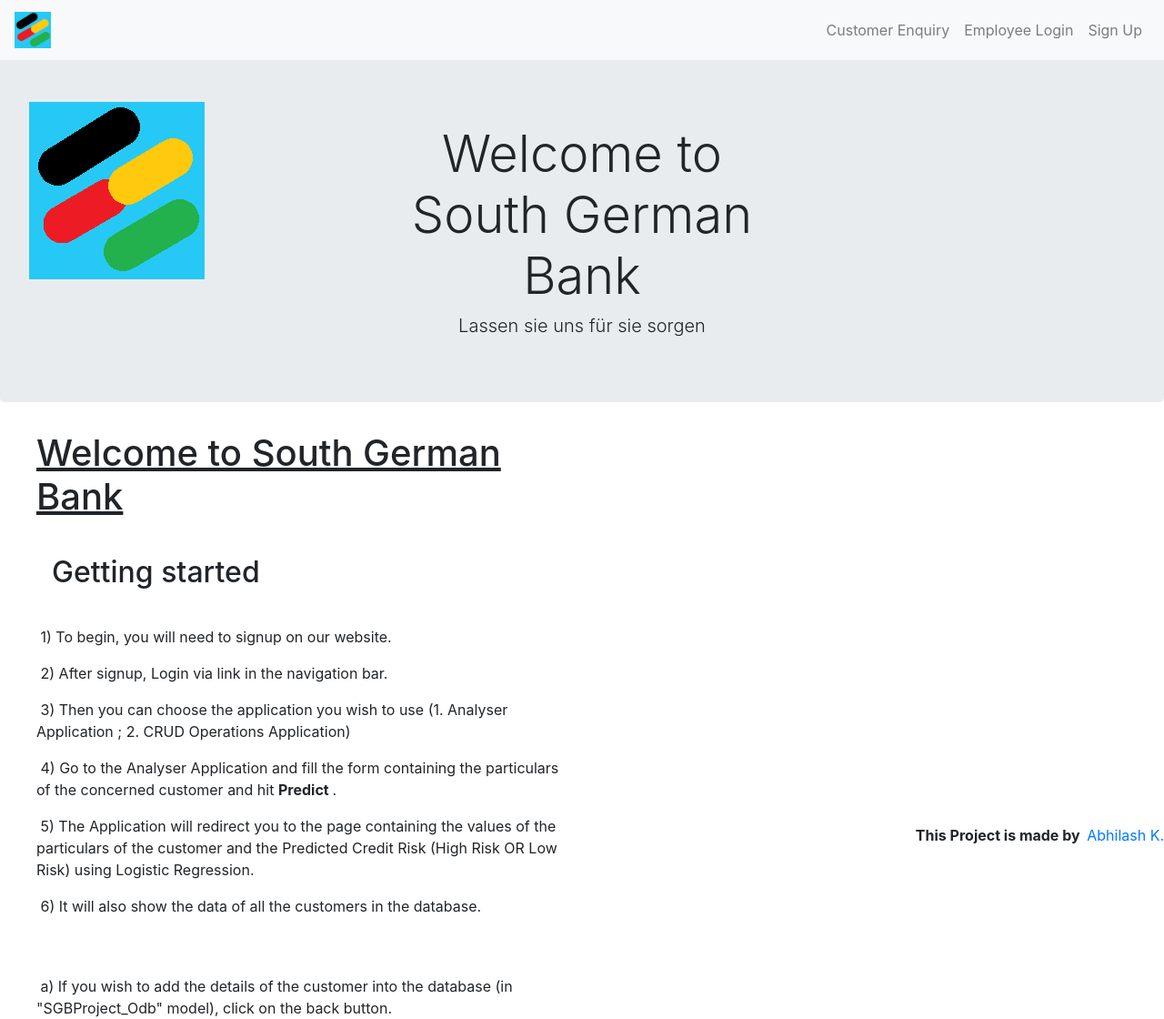
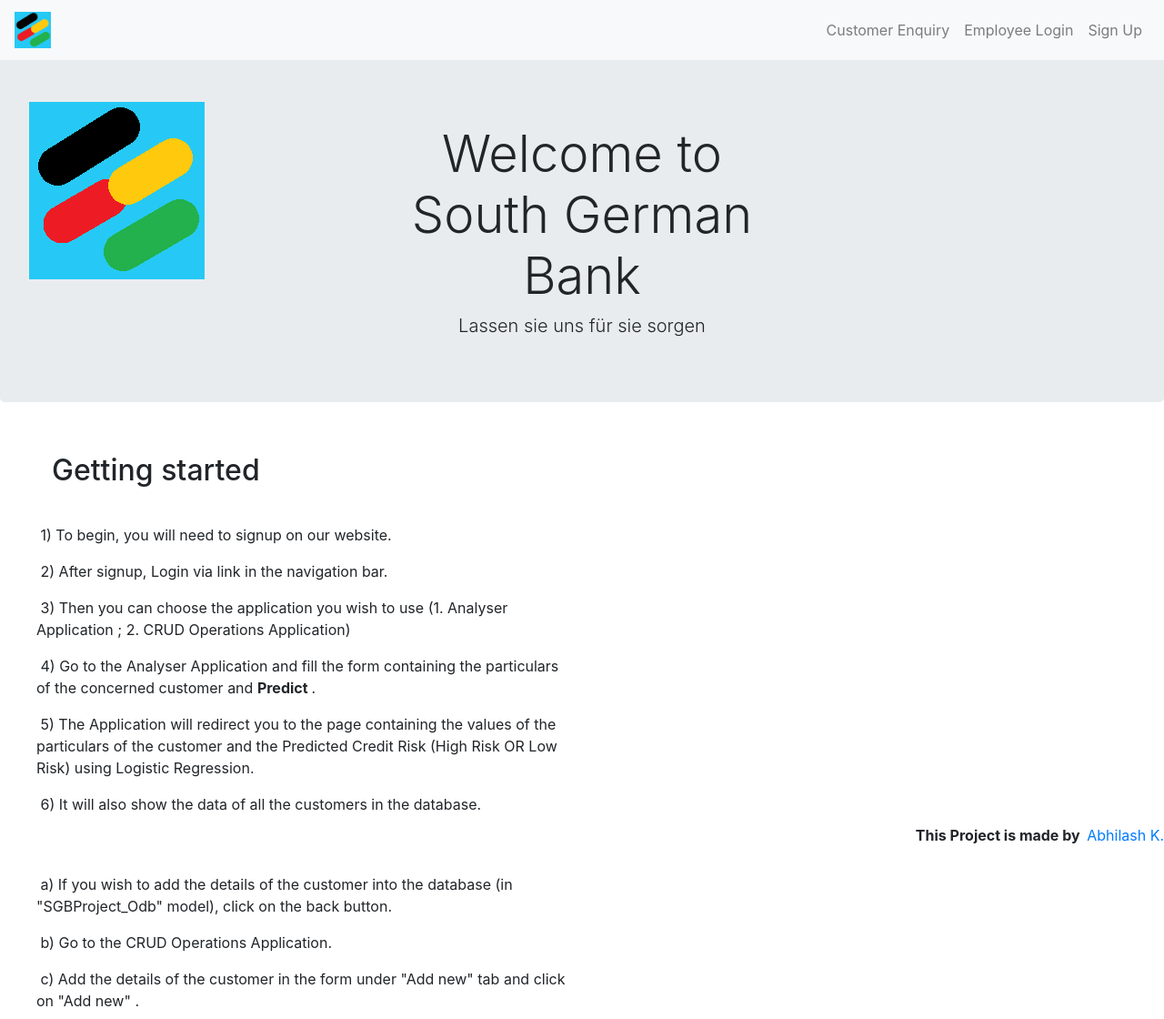
Before and after one commit to TheAbhilash23/AbhilashSGBProject, a Django app: page / in a window 1280 px wide. Shown: the top 1120 px of the page at 91% size. Run offline with Django 4.2, Linux system fonts and the light colour scheme; some libraries are stand-ins or nearby versions.

Commit message:
final commit before eod

```diff
--- a/templates/welcome login.html
+++ b/templates/welcome login.html
@@ -102,14 +102,14 @@
             <a class="btn btn-primary btn-lg" href="#" role="button">Learn more</a> {% endcomment %}
             <div class="row">
                 <div class="col">
-                    <h1><ul><u> Welcome to South German Bank</u></h1></ul>
+
                     <br>
                     <ul><h2>&nbsp; Getting started</h2></ul>
                         <br>
                         <ul>&nbsp;1) To begin, you will need to signup on our website.<br></ul>
                         <ul>&nbsp;2) After signup, Login via link in the navigation bar.<br></ul>
                         <ul>&nbsp;3) Then you can choose the application you wish to use (1. Analyser Application ; 2. CRUD Operations Application) <br></ul>
-                        <ul>&nbsp;4) Go to the Analyser Application and fill the form containing the particulars of the concerned customer and hit <b> Predict </b>. <br></ul>
+                        <ul>&nbsp;4) Go to the Analyser Application and fill the form containing the particulars of the concerned customer and  <b> Predict </b>. <br></ul>
                         <ul>&nbsp;5) The Application will redirect you to the page containing the values of the particulars of the customer and the Predicted Credit Risk (High Risk OR Low Risk) using Logistic Regression. <br></ul>
                         <ul>&nbsp;6) It will also show the data of all the customers in the database.<br><br><br></ul>
 
```
